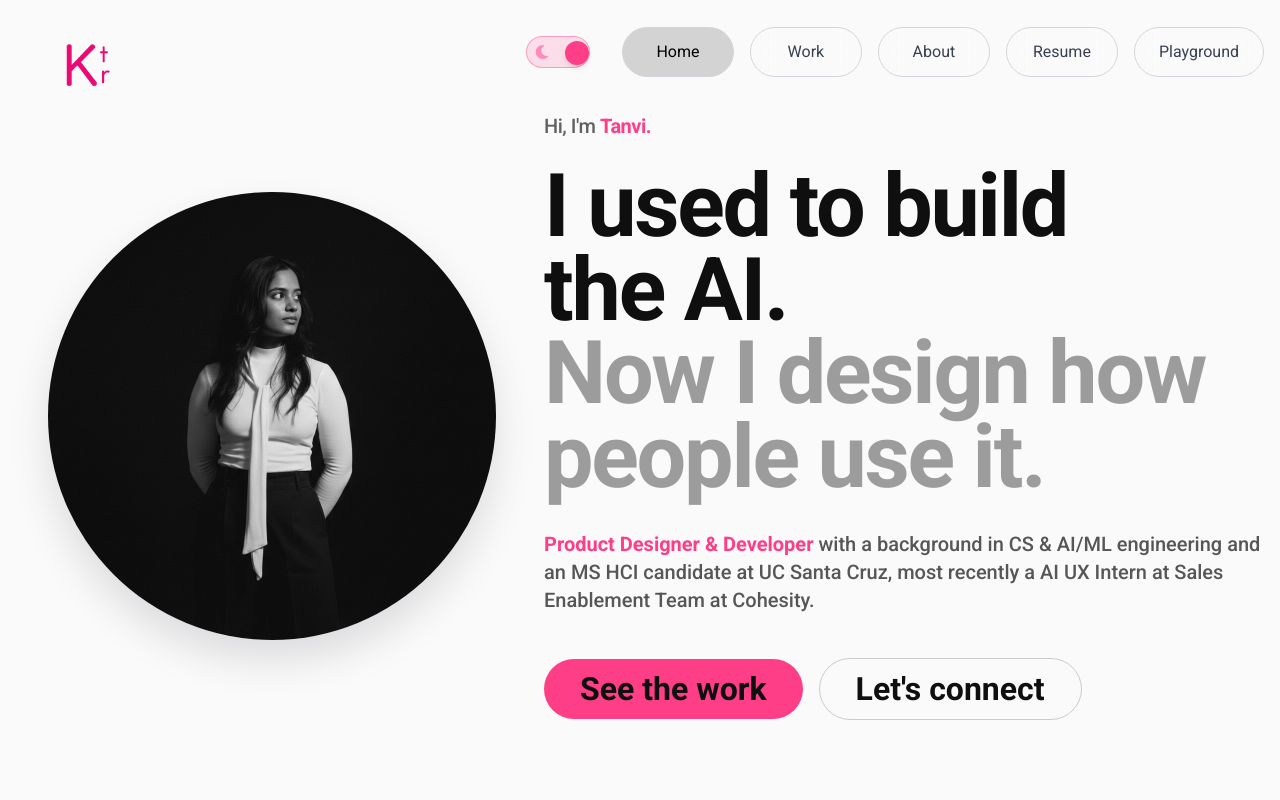
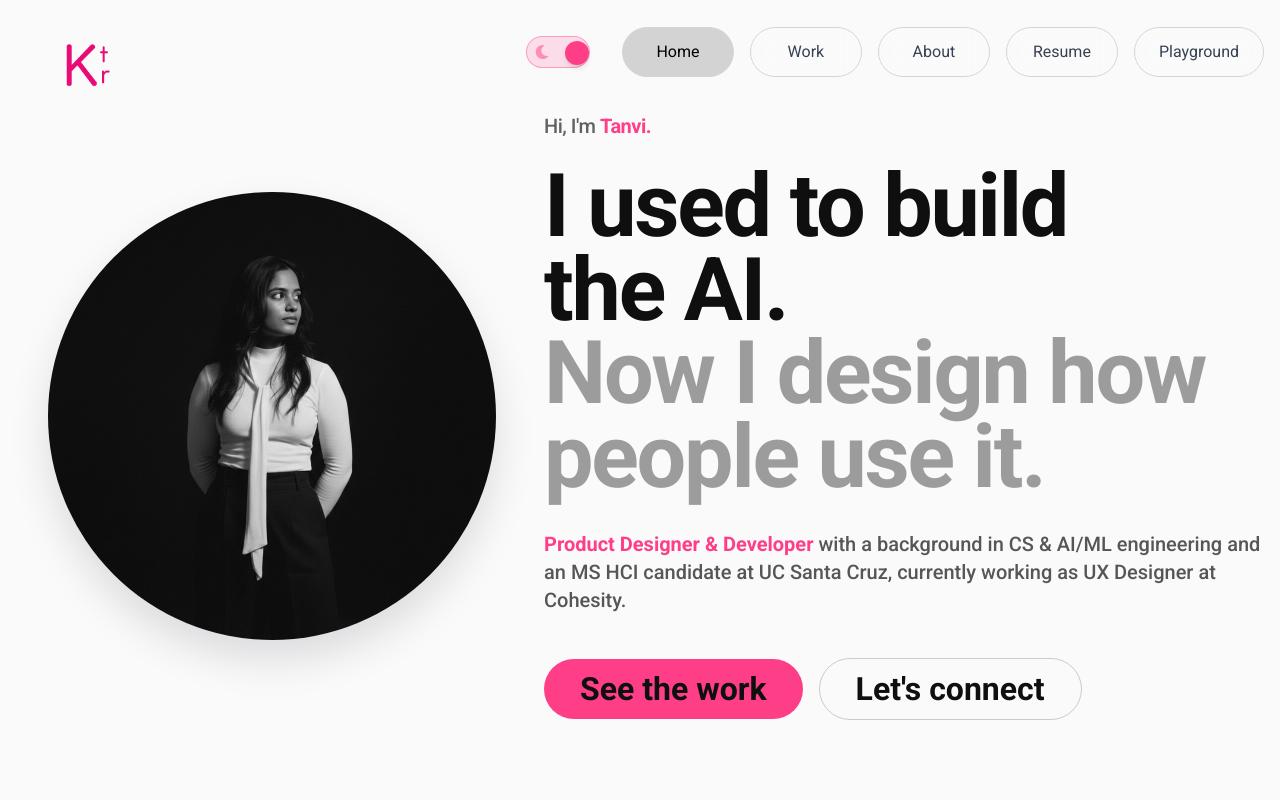
Before and after one commit to tanvi0509/portfolio, a Next.js app: page / in a window 1280 px wide. Shown: the top 800 px of the page. Built offline with nearby package versions, Linux system fonts and the light colour scheme.

Commit message:
Added small changes

```diff
--- a/app/activision/ActivisionCaseStudy.tsx
+++ b/app/activision/ActivisionCaseStudy.tsx
@@ -729,7 +729,7 @@ export default function ActivisionCaseStudy() {
             </div>
           </div>
           <div className="ph hero-photo">
-            <img src="/Activisionheroinside.png" alt="Activision playtest triage dashboard hero" />
+            <img src="/Activisionheroinside&outside.png" alt="Activision playtest triage dashboard hero" />
           </div>
         </div>
       </section>
--- a/components/IntroContent.tsx
+++ b/components/IntroContent.tsx
@@ -36,8 +36,8 @@ export function IntroContent() {
           className="max-w-4xl mt-1 mb-4 sm:mb-5 text-lg sm:text-xl font-medium font-roboto leading-[1.35] text-blackish/70 dark:text-whitish/60"
         >
           <span className="text-[#FF3E88] font-semibold">Product Designer &amp; Developer</span> with a background in
-          CS &amp; AI/ML engineering and an MS HCI candidate at UC Santa Cruz, most recently a AI UX Intern at Sales
-          Enablement Team at Cohesity.
+          CS &amp; AI/ML engineering and an MS HCI candidate at UC Santa Cruz, currently working as UX Designer at
+          Cohesity.
         </motion.p>
       </div>
 
--- a/components/NavBar.tsx
+++ b/components/NavBar.tsx
@@ -81,7 +81,7 @@ export default function NavBar() {
 
               {/* Wrap with anchor tag to allow target="_blank" and rel="noopener noreferrer" */}
                 <Link
-                href="/tanvi-final-resume.pdf"
+                href="/tanvi-resume-ux-designer.pdf"
                 target="_blank"
                 rel="noopener noreferrer"
                   className="relative z-20 border border-gray-300 dark:border-white/20 rounded-full px-6 py-3 min-w-[7rem] text-center transition-all duration-300 ease-in-out backdrop-blur-md text-gray-700 dark:text-white bg-white/10 hover:bg-hovercolor hover:text-black hover:text-xl dark:hover:text-black"
@@ -175,7 +175,7 @@ export default function NavBar() {
               <button
                 className="hover:text-black block hover:bg-hovercolor hover:text-xl rounded-lg p-2 transition-all duration-300 ease-in-out dark:hover:text-black"
                 onClick={() => {
-                  window.open("/tanvi-final-resume.pdf", "_blank", "noopener,noreferrer")
+                  window.open("/tanvi-resume-ux-designer.pdf", "_blank", "noopener,noreferrer")
                 }}
               >
                 Resume
```
Also changed, not shown: public/Activisionheroinside&outside.png (added), 1 other file (tests, documents, lock files or other folders).
